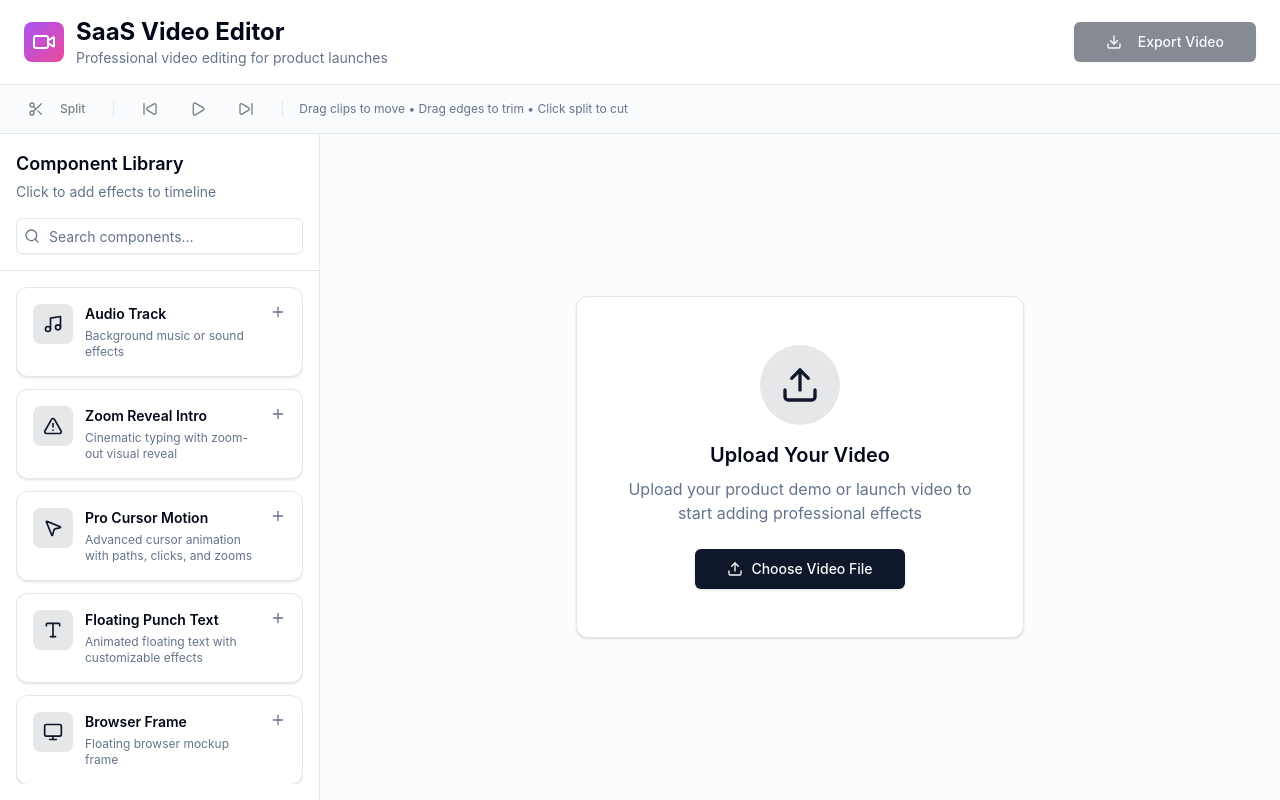
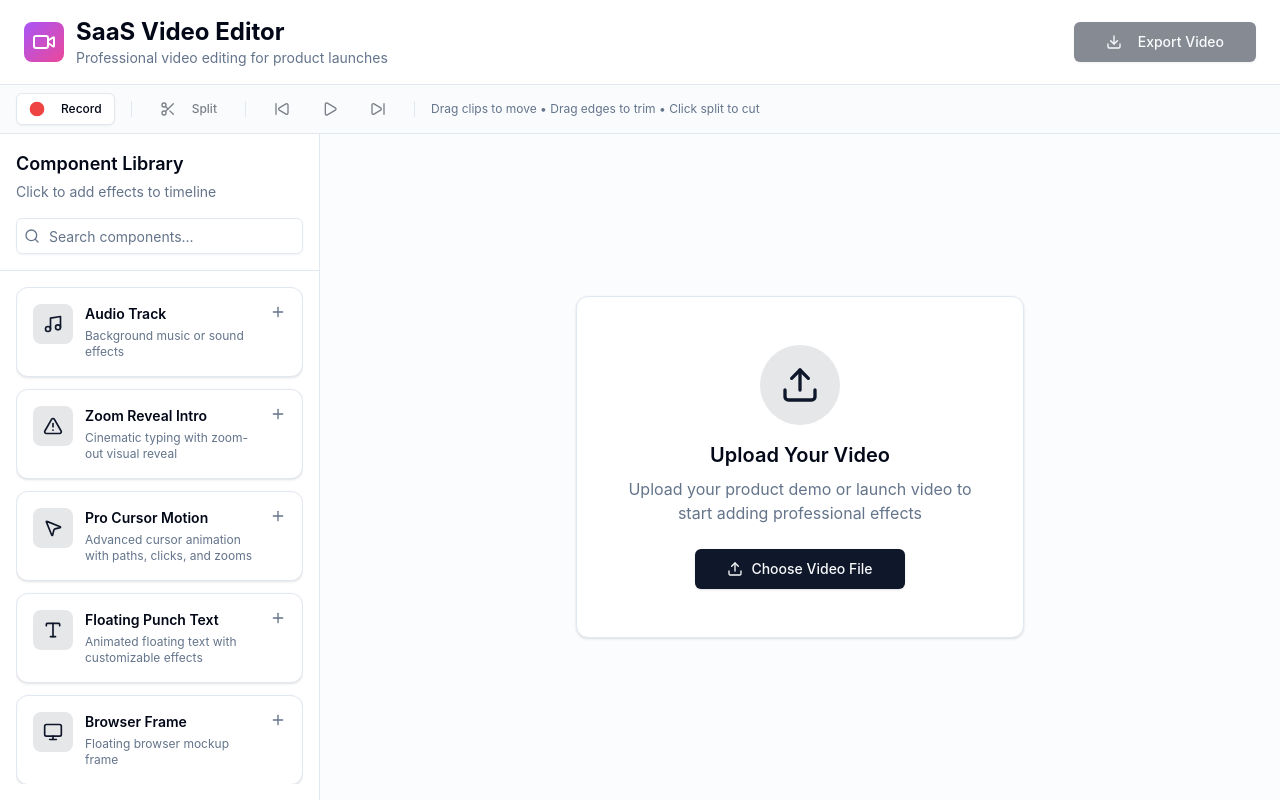
Before and after one commit to aayush598/Saas-Video-Editor, a Next.js app: page / in a window 1280 px wide. Built offline with nearby package versions, Linux system fonts and the light colour scheme.

Commit message:
feat: screen recorder feature added

```diff
--- a/app/page.js
+++ b/app/page.js
@@ -84,6 +84,30 @@ export default function App() {
     }
   }
 
+  const handleRecordingComplete = (file) => {
+    if (file) {
+      const url = URL.createObjectURL(file)
+      setVideoUrl(url)
+      setUploadedVideo(file)
+      toast.success('Screen recording captured!')
+
+      const video = document.createElement('video')
+      video.src = url
+      video.onloadedmetadata = () => {
+        const duration = Math.floor(video.duration * 10) / 10
+        timeline.setProjectDuration(duration)
+        timeline.setVideoClips([{
+          id: 'clip-screen-' + Date.now(),
+          sourceStart: 0,
+          sourceEnd: duration,
+          start: 0,
+          end: duration,
+          name: 'Screen Recording'
+        }])
+      }
+    }
+  }
+
   const togglePlayback = () => {
     setIsPlaying(!isPlaying)
   }
@@ -104,6 +128,7 @@ export default function App() {
       videoRef={videoRef}
       overlayRef={overlayRef}
       handleVideoUpload={handleVideoUpload}
+      handleRecordingComplete={handleRecordingComplete}
 
       // Playback
       isPlaying={isPlaying}
--- a/components/editor/EditorLayout.jsx
+++ b/components/editor/EditorLayout.jsx
@@ -56,7 +56,8 @@ export function EditorLayout({
     // Derived
     // Derived
     activeComponents,
-    overlayRef
+    overlayRef,
+    handleRecordingComplete
 }) {
     return (
         <div className="h-screen w-full bg-background flex flex-col overflow-hidden">
@@ -75,6 +76,7 @@ export function EditorLayout({
                 skipForward={skipForward}
                 togglePlayback={togglePlayback}
                 isPlaying={isPlaying}
+                handleRecordingComplete={handleRecordingComplete}
             />
 
             <div className="flex-1 flex overflow-hidden">
--- a/components/editor/Toolbar.jsx
+++ b/components/editor/Toolbar.jsx
@@ -1,5 +1,6 @@
 import { Button } from '@/components/ui/button'
-import { Scissors, SkipBack, Play, Pause, SkipForward } from 'lucide-react'
+import { Scissors, SkipBack, Play, Pause, SkipForward, Circle, Square } from 'lucide-react'
+import { useScreenRecorder } from '@/hooks/useScreenRecorder'
 
 export function Toolbar({
     handleSplit,
@@ -7,10 +8,46 @@ export function Toolbar({
     skipBackward,
     skipForward,
     togglePlayback,
-    isPlaying
+    isPlaying,
+    handleRecordingComplete
 }) {
+    const {
+        isRecording,
+        isCountingDown,
+        countdown,
+        startRecording,
+        stopRecording
+    } = useScreenRecorder({
+        onRecordingComplete: handleRecordingComplete
+    })
+
     return (
         <div className="border-b bg-muted/40 px-4 py-2 flex items-center gap-2">
+            <Button
+                variant={isRecording ? "destructive" : "outline"}
+                size="sm"
+                onClick={isRecording ? stopRecording : startRecording}
+                disabled={isCountingDown}
+                className={isRecording ? "animate-pulse" : ""}
+                title={isRecording ? "Stop Recording" : "Record Screen"}
+            >
+                {isCountingDown ? (
+                    <span className="font-bold">{countdown}</span>
+                ) : isRecording ? (
+                    <>
+                        <Square className="w-4 h-4 mr-2 fill-current" />
+                        Stop
+                    </>
+                ) : (
+                    <>
+                        <Circle className="w-4 h-4 mr-2 fill-red-500 text-red-500" />
+                        Record
+                    </>
+                )}
+            </Button>
+
+            <div className="h-4 w-px bg-border mx-2" />
+
             <Button
                 variant="ghost"
                 size="sm"
@@ -51,7 +88,7 @@ export function Toolbar({
             </Button>
             <div className="h-4 w-px bg-border mx-2" />
             <span className="text-xs text-muted-foreground">
-                Drag clips to move • Drag edges to trim • Click split to cut
+                {isRecording ? "Recording... Click Stop to finish" : "Drag clips to move • Drag edges to trim • Click split to cut"}
             </span>
         </div>
     )
--- /dev/null
+++ b/hooks/useScreenRecorder.js
@@ -0,0 +1,86 @@
+
+import { useState, useRef, useCallback } from 'react'
+import { toast } from 'sonner'
+
+export function useScreenRecorder({ onRecordingComplete }) {
+    const [isRecording, setIsRecording] = useState(false)
+    const [isCountingDown, setIsCountingDown] = useState(false)
+    const [countdown, setCountdown] = useState(3)
+    const mediaRecorderRef = useRef(null)
+    const chunksRef = useRef([])
+
+    const startRecording = useCallback(async () => {
+        try {
+            const stream = await navigator.mediaDevices.getDisplayMedia({
+                video: { cursor: "always" },
+                audio: true
+            })
+
+            // Check if user cancelled
+            stream.getVideoTracks()[0].onended = () => {
+                stopRecording()
+            }
+
+            // Start Countdown
+            setIsCountingDown(true)
+            let count = 3
+            setCountdown(count)
+
+            const timer = setInterval(() => {
+                count--
+                setCountdown(count)
+                if (count === 0) {
+                    clearInterval(timer)
+                    setIsCountingDown(false)
+                    beginMediaRecording(stream)
+                }
+            }, 1000)
+
+        } catch (err) {
+            console.error("Error starting screen recording:", err)
+            toast.error("Failed to start screen recording")
+        }
+    }, [])
+
+    const beginMediaRecording = (stream) => {
+        const mediaRecorder = new MediaRecorder(stream)
+        mediaRecorderRef.current = mediaRecorder
+        chunksRef.current = []
+
+        mediaRecorder.ondataavailable = (e) => {
+            if (e.data.size > 0) {
+                chunksRef.current.push(e.data)
+            }
+        }
+
+        mediaRecorder.onstop = () => {
+            const blob = new Blob(chunksRef.current, { type: 'video/webm' })
+            const file = new File([blob], "screen-recording.webm", { type: 'video/webm' })
+
+            // Stop all tracks
+            stream.getTracks().forEach(track => track.stop())
+
+            setIsRecording(false)
+            if (onRecordingComplete) {
+                onRecordingComplete(file)
+            }
+        }
+
+        mediaRecorder.start()
+        setIsRecording(true)
+    }
+
+    const stopRecording = useCallback(() => {
+        if (mediaRecorderRef.current && mediaRecorderRef.current.state !== 'inactive') {
+            mediaRecorderRef.current.stop()
+        }
+    }, [])
+
+    return {
+        isRecording,
+        isCountingDown,
+        countdown,
+        startRecording,
+        stopRecording
+    }
+}
```
